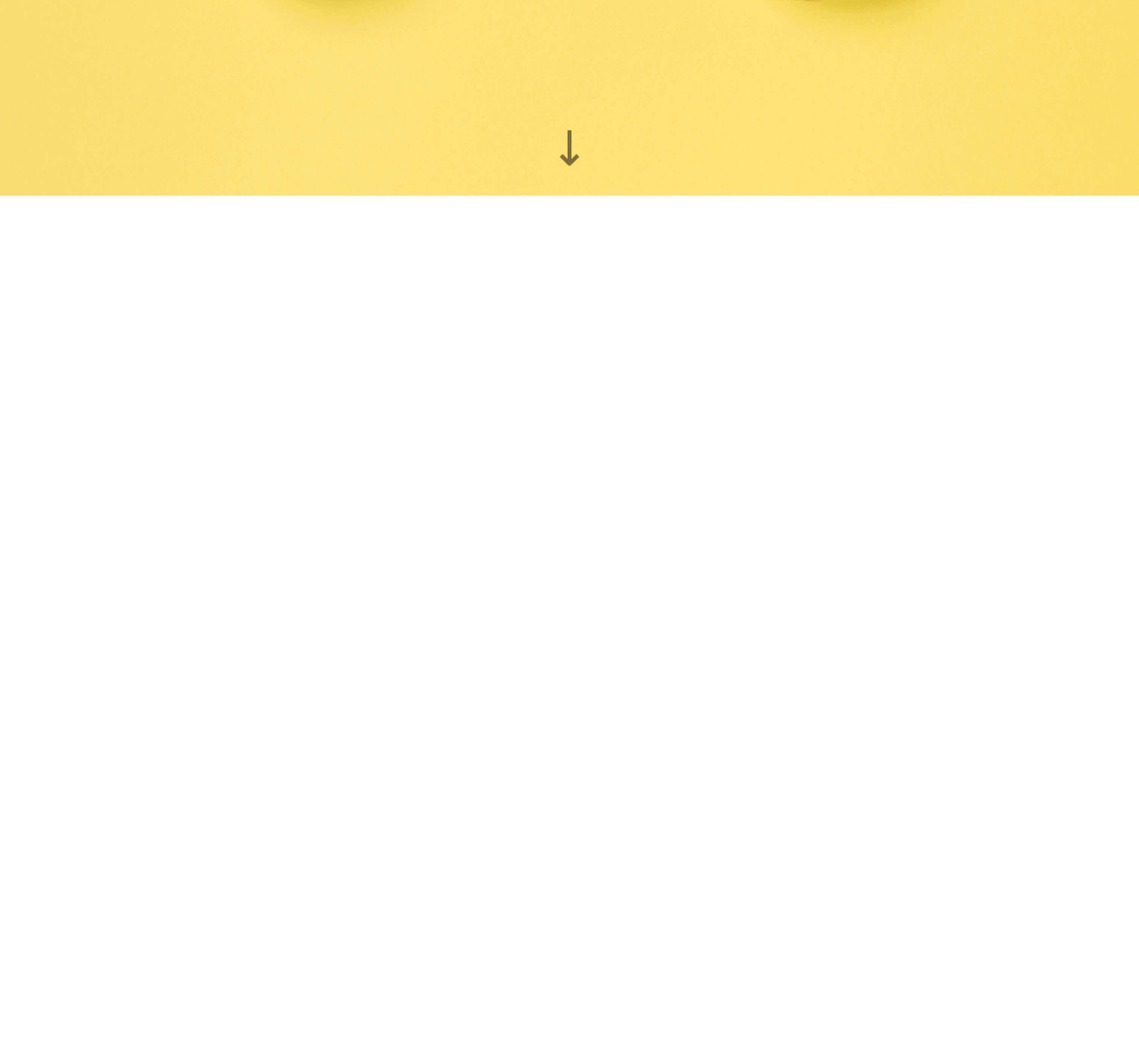
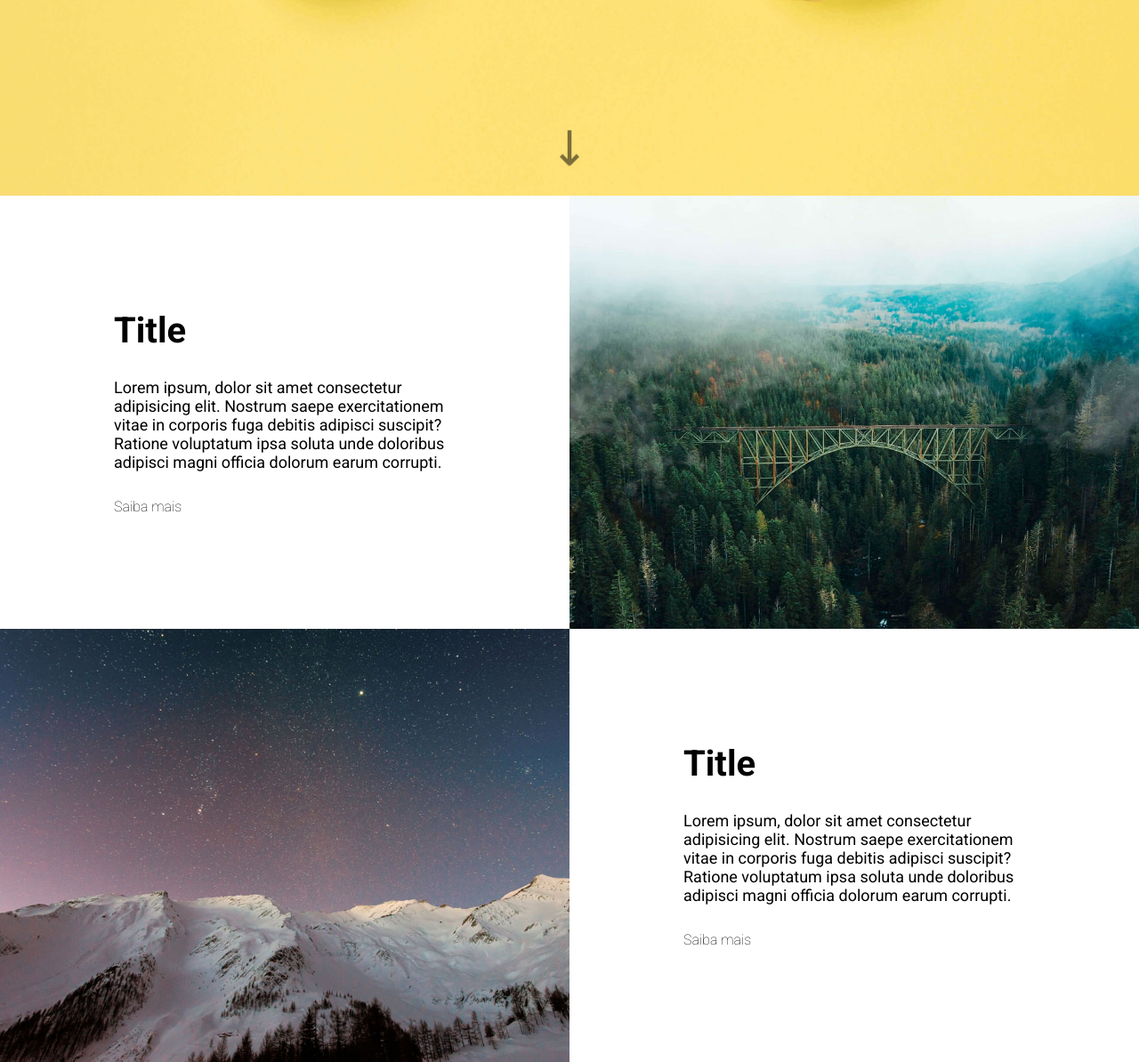
Before and after one commit to cristianbeling/agencia_XYZ, a plain HTML site: page index.html in a window 1280 px wide. Shown: the part 567-1761 px from the top of the page at 89% size. Before the commit the page ends 800 px from the top, so only its background shows below. Drawn offline with Linux system fonts and the light colour scheme.

Commit message:
Add files via upload

```diff
--- a/index.html
+++ b/index.html
@@ -1,5 +1,5 @@
 <!DOCTYPE html>
-<html lang="en">
+<html lang="pt-br">
 
 <head>
     <meta charset="UTF-8">
@@ -47,6 +47,18 @@
     </section>
 
     <section class="about">
+        <div class="item">
+            <h3>Title</h3>
+            <p>Lorem ipsum, dolor sit amet consectetur adipisicing elit. Nostrum saepe exercitationem vitae in corporis fuga debitis adipisci suscipit? Ratione voluptatum ipsa soluta unde doloribus adipisci magni officia dolorum earum corrupti.</p>
+            <a href="" class="btn-know-more">Saiba mais</a>
+        </div>
+        <div class="image right"></div>
+        <div class="image left"></div>
+        <div class="item">
+            <h3>Title</h3>
+            <p>Lorem ipsum, dolor sit amet consectetur adipisicing elit. Nostrum saepe exercitationem vitae in corporis fuga debitis adipisci suscipit? Ratione voluptatum ipsa soluta unde doloribus adipisci magni officia dolorum earum corrupti.</p>
+            <a href="" class="btn-know-more">Saiba mais</a>
+        </div>
 
     </section>
 
--- a/src/css/style.css
+++ b/src/css/style.css
@@ -86,7 +86,65 @@ body{
 
 .about{
     grid-area: about;
-    background-color: brown;
+    display: grid;
+    grid-template-columns: 1fr 1fr;
+    background-color: #fff;
+    max-width: var(--max-width-size);
+    margin: 0 auto;
+}
+
+.about .item {
+    padding: 20%;
+    display: flex;
+    flex-direction: column;
+    justify-content: center;
+    align-content: center;
+}
+
+.about .item h3{
+    font-weight: 700;
+    font-size: 4rem;
+}
+
+.about .item .btn-know-more{
+    font-size: 1.6rem;
+    align-self: flex-start;
+}
+
+.about .item .btn-know-more:hover {
+    font-weight: 700;
+}
+
+.about .item p{
+    font-weight: 400;
+    font-size: 1.8rem;
+    margin: 30px 0;
+}
+
+.about .image {
+    height: 100%;
+    width: 100%;
+}
+
+.about .image.right {
+    background: url(../images/bridge.jpg) center center no-repeat;
+    background-size: cover;
+}
+
+.about .image.left {
+    background: url(../images/sky.jpg) center center no-repeat;
+    background-size: cover;
+}
+
+@media (max-width: 425px) {
+    .about .item {
+        text-align: center;
+    }
+
+    .about{
+        grid-template-columns: 1fr;
+        grid-template-rows: repeat(4, 1fr);
+    }
 }
 
 /* SERVICES */
```
